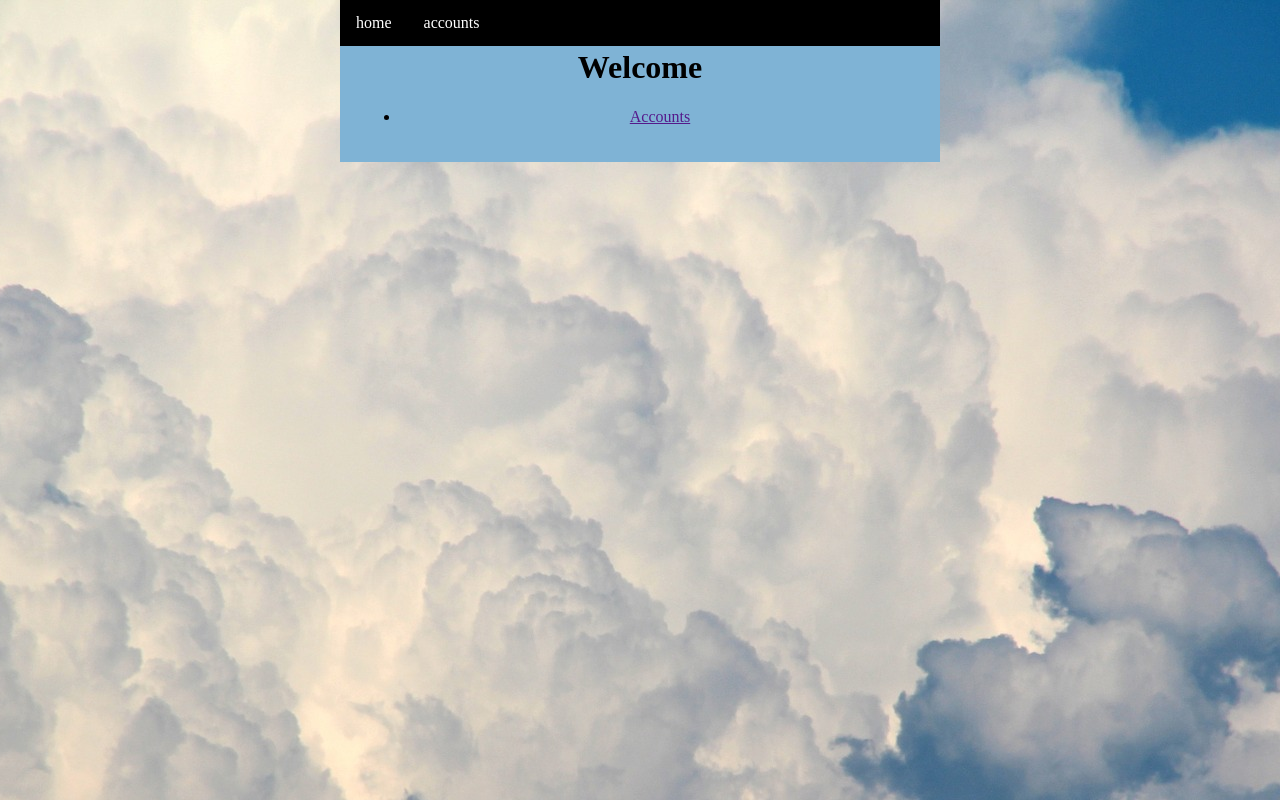
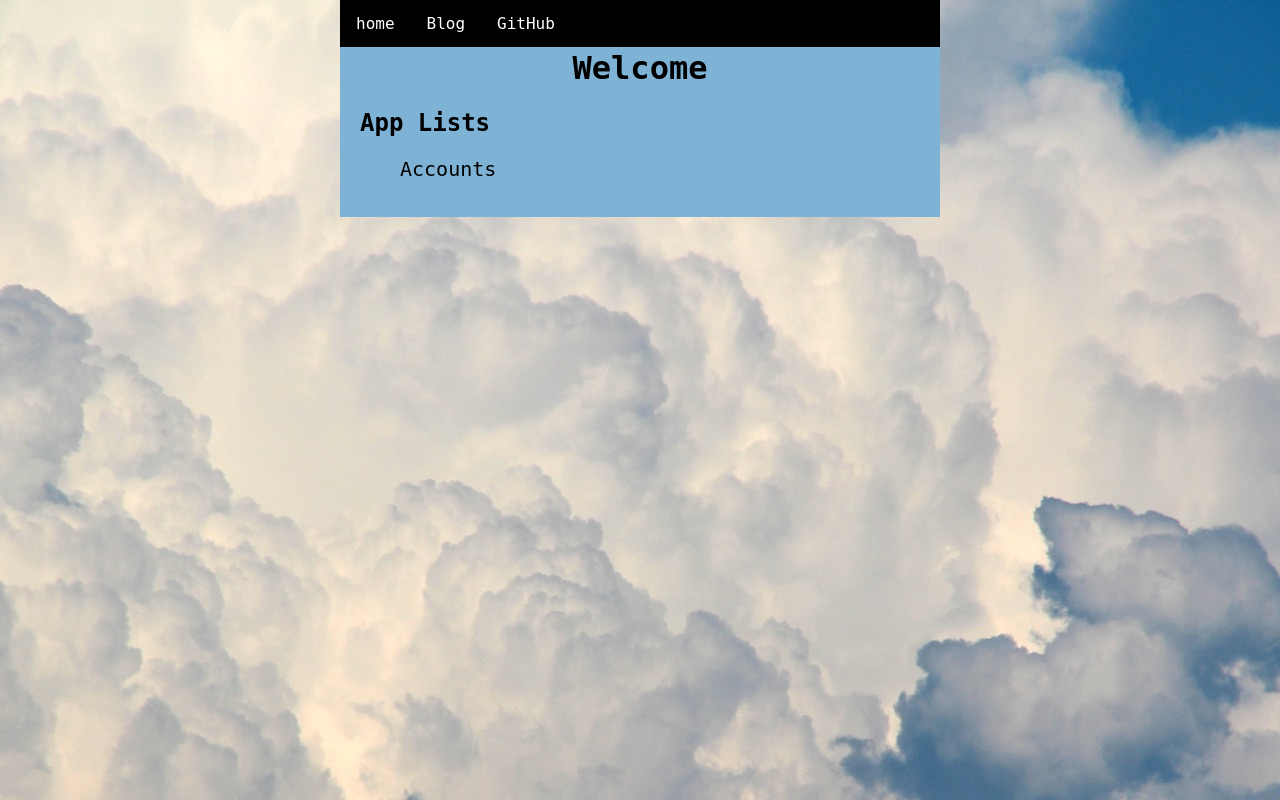
Before and after one commit to a5810130/accounts, a Django app: page / in a window 1280 px wide. Run offline with Django 3.2, Linux system fonts and the light colour scheme.

Commit message:
-edit font -link to another site

```diff
--- a/web10130/static/style.css
+++ b/web10130/static/style.css
@@ -1,6 +1,6 @@
 body {
     background : #aed6f1 url("wallpaper01.jpg") center top;
-    opacity : 1;
+    font-family: 'VT323', monospace;
 }
 
 ul.navibar {
@@ -61,6 +61,8 @@ div.detail{
     padding: 20px;
 }
 table, th, td {
+    font-family : 'Itim', cursive;
+    font-size : 20px;
     border : 1px solid black;
     border-collapse : collapse;
     padding : 5px;
@@ -78,6 +80,21 @@ tr:hover{
     color:#FFFFFF
 }
 
-a {
+ul.applink li a {
+    font-size : 20px;
+    color: black;
+    text-decoration: none;
+}
+ul.applink li a:hover {
+    font-size : 20px;
+    color: gray;
+    text-decoration: underline;
+}
+ul.applink {
+    text-align : left;
+    list-style-type: none;
+}
 
+h2 {
+    text-align : left;
 }
--- a/web10130/templates/home.html
+++ b/web10130/templates/home.html
@@ -5,13 +5,16 @@
 <div class="main" align="center">
     <ul class="navibar">
         <li><a href= {% url 'home' %}> home </a></li>
-        <li><a href= {% url 'accounts:index' %}>
-        accounts</a><li>
+        <li><a href= "https://a5810130.blogspot.com/">
+        Blog</a><li>
+        <li><a href= "https://github.com/a5810130/accounts">
+        GitHub</a><li>
     </ul>
     <div class="detail">
         <h1> Welcome </h1>
-        <ul>
-        <li><a href=""> Accounts </a></li>
+        <h2> App Lists </h2>
+        <ul class="applink">
+        <li> <a href={% url 'accounts:index' %}> Accounts </a></li>
         </ul>
     </div>
 </div>
```
Also changed, not shown: accounts/templates/accounts/detail.html (+4 -4 lines).
